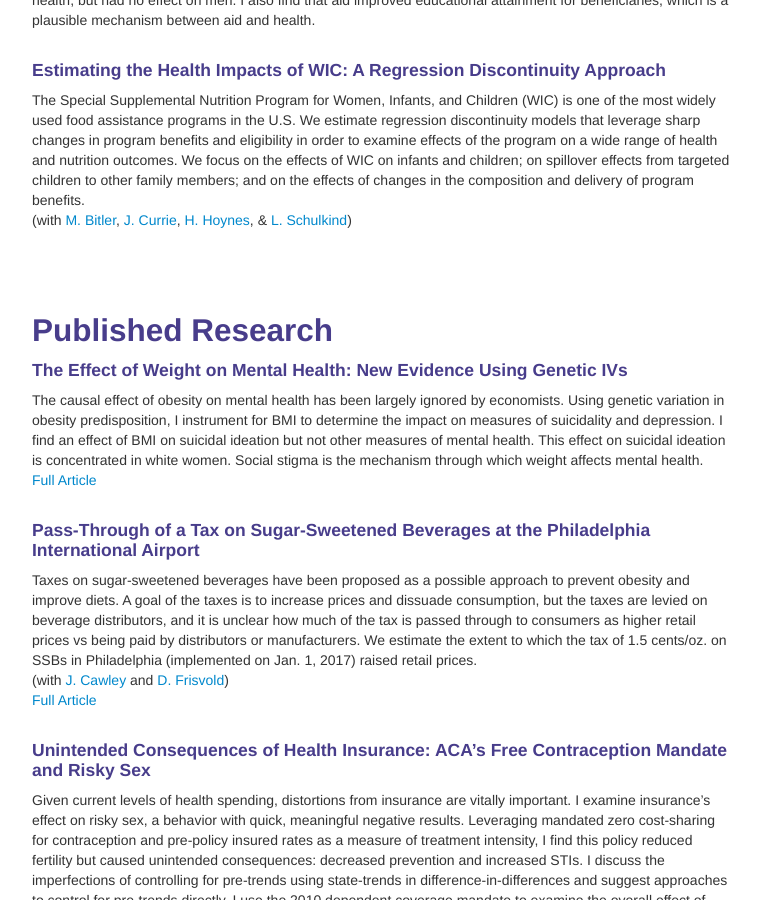
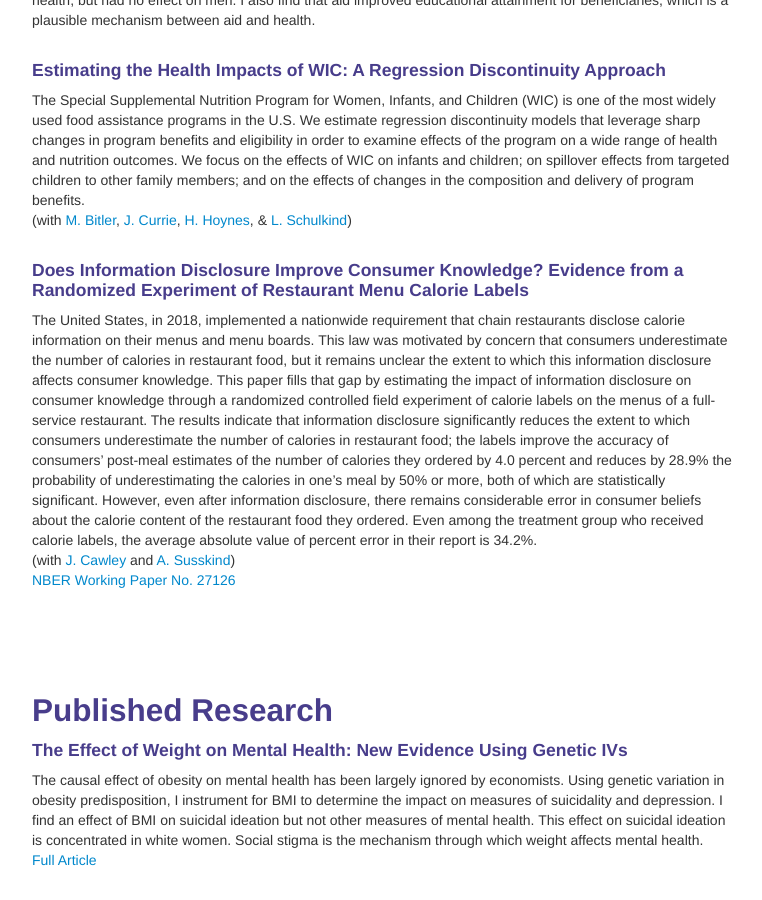
Before and after one commit to bjwillage/bjwillage.github.io, a Jekyll site: the page built from pages/research.md, in a window 1280 px wide and 900 px high, scrolled down 652 px. Shown: the whole window, without its empty margins (258-1020 px from the left). Built offline with Jekyll 4.4.1, drawn with Linux system fonts in a browser that asks for light colours; some of the changed text lies outside the part shown.

Commit message:
Update research.md

```diff
--- a/pages/research.md
+++ b/pages/research.md
@@ -19,6 +19,12 @@ I investigate the effect of financial aid on health, specifically BMI and genera
 #### Estimating the Health Impacts of WIC: A Regression Discontinuity Approach
 The Special Supplemental Nutrition Program for Women, Infants, and Children (WIC) is one of the most widely used food assistance programs in the U.S. We estimate regression discontinuity models that leverage sharp changes in program benefits and eligibility in order to examine effects of the program on a wide range of health and nutrition outcomes. We focus on the effects of WIC on infants and children; on spillover effects from targeted children to other family members; and on the effects of changes in the composition and delivery of program benefits.<br>
 (with [M. Bitler](https://sites.google.com/site/mbitler), [J. Currie](https://scholar.princeton.edu/jcurrie/home), [H. Hoynes](https://gspp.berkeley.edu/directories/faculty/hilary-hoynes), & [L. Schulkind](http://lisaschulkind.weebly.com/))
+<br><br>
+
+#### Does Information Disclosure Improve Consumer Knowledge? Evidence from a Randomized Experiment of Restaurant Menu Calorie Labels
+The United States, in 2018, implemented a nationwide requirement that chain restaurants disclose calorie information on their menus and menu boards. This law was motivated by concern that consumers underestimate the number of calories in restaurant food, but it remains unclear the extent to which this information disclosure affects consumer knowledge. This paper fills that gap by estimating the impact of information disclosure on consumer knowledge through a randomized controlled field experiment of calorie labels on the menus of a full-service restaurant. The results indicate that information disclosure significantly reduces the extent to which consumers underestimate the number of calories in restaurant food; the labels improve the accuracy of consumers’ post-meal estimates of the number of calories they ordered by 4.0 percent and reduces by 28.9% the probability of underestimating the calories in one’s meal by 50% or more, both of which are statistically significant. However, even after information disclosure, there remains considerable error in consumer beliefs about the calorie content of the restaurant food they ordered. Even among the treatment group who received calorie labels, the average absolute value of percent error in their report is 34.2%.<br>
+(with [J. Cawley](https://www.human.cornell.edu/people/jhc38) and [A. Susskind](https://sha.cornell.edu/faculty-research/faculty/ams76))<br>
+<a href="http://www.nber.org/papers/w27126">NBER Working Paper No. 27126 </a><br>
 <br><br>
 
 
@@ -46,6 +52,7 @@ Given current levels of health spending, distortions from insurance are vitally
 A rich experimental literature demonstrates positive effects of pay-per-visit fitness incentives. However, most insurance plans that provide fitness incentives follow a different structure, offering membership reimbursements conditional on meeting a specific attendance threshold. We provide the first evidence in the literature on gym incentives of this structure, exploiting the introduction and subsequent discontinuation of a large-scale wellness program at a major American university. Using bunching methods and difference-in-difference designs, we provide four empirical results. First, we document that the policy led to significant bunching at the attendance threshold. Second, we show that the program increased average gym visits by almost five visits per semester, a 20% increase from the mean. Third, we find that the policy not only motivated students who were previously near the threshold, but rather increased attendance across the entire visit distribution. Finally, we show that approximately 50% of the effect persists a year after program termination. Taken together, these results suggest that rebate-framed incentives with a high attendance threshold can induce healthy behaviors in the short-term, and that these positive behaviors persist even after the incentives have been removed.<br>
 (with [T. Homonoff](https://wagner.nyu.edu/community/faculty/tatiana-homonoff) and [A. Willén](https://www.alexanderwillen.com/))<br>
 Accepted at Journal of Health Economics<br>
+[Full Article](https://www.sciencedirect.com/science/article/pii/S0167629619310367)
 <br><br>
 
 
@@ -53,6 +60,7 @@ Accepted at Journal of Health Economics<br>
 The impact of information on consumer behavior is a classic topic in economics, and there has recently been particular interest in whether providing nutritional information leads consumers to choose healthier diets. For example, a nationwide requirement of calorie counts on the menus of chain restaurants took effect in the U.S. in May, 2018, and the results of such information disclosure are not well known. To estimate the impact of menu labeling, we conducted a randomized controlled field experiment in two full-service restaurants, in which the control group received the usual menus and the treatment group received the same menus but with calorie counts. We estimate that the labels resulted in a 3.0% reduction in calories ordered, with the reduction occurring in appetizers and entrees but not drinks or desserts. Exposure to the information also increases consumers’ support for requiring calorie labels by 9.6%. These results are informative about the impact of the new nationwide menu label requirement, and more generally contribute to the literature on the impact of information disclosure on consumer behavior. <br>
 (with [J. Cawley](https://www.human.cornell.edu/people/jhc38) and [A. Susskind](https://sha.cornell.edu/faculty-research/faculty/ams76))<br>
 Accepted at Journal of Policy Analysis and Management; <a href="http://www.nber.org/papers/w24889">NBER Working Paper No. 24889 </a><br>
+[Full Article](https://onlinelibrary.wiley.com/doi/10.1002/pam.22219)
 <br><br>
 
 <!--[click here for the most recent version of the paper]({{ BASE_PATH}}/pages/working_papers/sample-working-paper.pdf)
```
